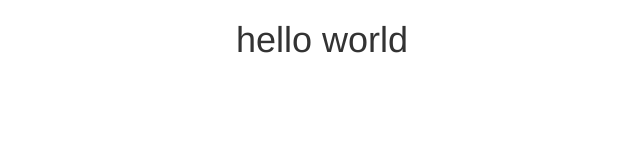
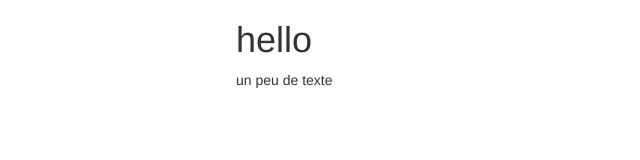
Before and after one commit to michaelbilly/projet_test, a plain HTML site: page index.html in a window 1280 px wide. Shown: the whole page, without its empty margins (224-864 px from the left). Drawn offline with nearby package versions, Linux system fonts and the light colour scheme.

Commit message:
modif du texte

```diff
--- a/index.html
+++ b/index.html
@@ -24,7 +24,8 @@
 <div class="container">
 <div class="row">
 <div class="col-md-4 col-md-offset-4">
-<h1>hello world </h1>
+<h1>hello </h1>
+<p> un peu de texte</p>
 </div>
 
 </div>
```
